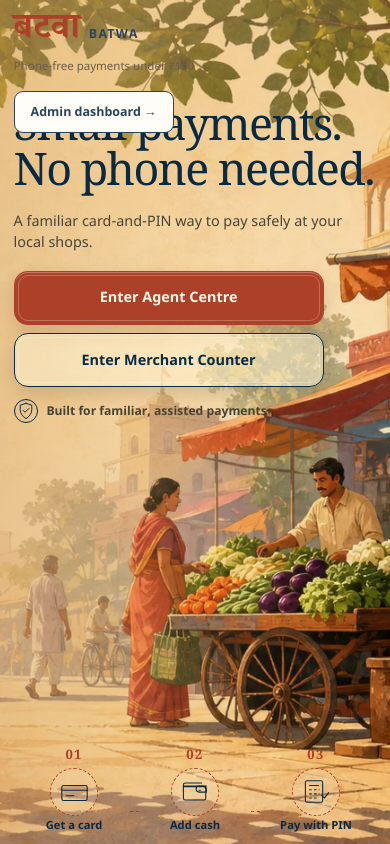
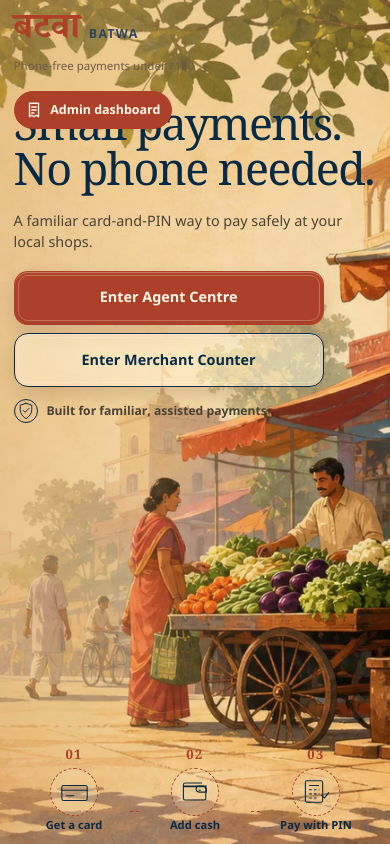
Before and after one commit to BuildItPratik/Batwa, a React (Vite) app in the folder frontend/agent-portal/: page / in a window 390 px wide. Built offline with nearby package versions, Linux system fonts and the light colour scheme; no server answers.

Commit message:
refactor: update admin link classes, add PRODUCT.md, and configure live build

```diff
--- a/frontend/agent-portal/src/components/ui/WorkspaceHeader.tsx
+++ b/frontend/agent-portal/src/components/ui/WorkspaceHeader.tsx
@@ -45,7 +45,7 @@ export default function WorkspaceHeader({ pathname, role, merchant }: WorkspaceH
           <span className="workspace-identity-icon"><Icon name={ROLE_ICONS[role] || 'userPlus'} size={19} /></span>
           <span><small>{identity.name}</small><strong>{identity.id}</strong></span>
         </div>
-        {role !== 'admin' && <Link className="workspace-dashboard-link" to="/admin"><Icon name="receipt" size={18} /><span>{copy.navigation.admin}</span></Link>}
+        {role !== 'admin' && <Link className="batwa-admin-link" to="/admin"><Icon name="receipt" size={18} /><span>{copy.navigation.admin}</span></Link>}
       </div>
     </header>
   )
--- a/frontend/agent-portal/src/i18n/copy.ts
+++ b/frontend/agent-portal/src/i18n/copy.ts
@@ -342,7 +342,6 @@ const en = {
     description: 'A familiar card-and-PIN way to pay safely at your local shops.',
     enterAgent: 'Enter Agent Centre',
     enterMerchant: 'Enter Merchant Counter',
-    liveDashboard: 'Admin dashboard →',
     note: 'Built for familiar, assisted payments',
     steps: {
       card: 'Get a card',
--- a/frontend/agent-portal/src/pages/LandingPage.tsx
+++ b/frontend/agent-portal/src/pages/LandingPage.tsx
@@ -1,5 +1,6 @@
 import { Link } from 'react-router-dom'
 import BatwaBrand from '../components/ui/BatwaBrand'
+import Icon from '../components/ui/Icon'
 import { useLanguage } from '../i18n/LanguageContext'
 import { joinAppPath } from '../config/appBase'
 
@@ -20,8 +21,9 @@ export default function LandingPage() {
     <main className="landing-page" aria-label={copy.landing.ariaLabel}>
       <div className="landing-topbar">
         <a href={joinAppPath('/')} aria-label={copy.common.returnHome}><BatwaBrand descriptor={copy.landing.descriptor} /></a>
-        <a className="batwa-button batwa-button-secondary batwa-button-small landing-admin-button" href={joinAppPath('/admin')}>
-          {copy.landing.liveDashboard}
+        <a className="batwa-admin-link" href={joinAppPath('/admin')}>
+          <Icon name="receipt" size={18} />
+          {copy.navigation.admin}
         </a>
       </div>
       <section className="landing-stage" aria-labelledby="landing-title">
--- a/frontend/agent-portal/src/styles/ui.css
+++ b/frontend/agent-portal/src/styles/ui.css
@@ -394,8 +394,9 @@ h1, h2, h3, p { overflow-wrap: anywhere; }
 .workspace-breadcrumb { display: flex; align-items: baseline; gap: 0.55rem; color: var(--workspace-ink); font-size: 1.05rem; }
 .workspace-breadcrumb strong { color: var(--workspace-terracotta); font-weight: 600; }
 .workspace-header-actions { display: flex; align-items: center; justify-content: flex-end; gap: 0.75rem; margin-left: auto; }
-.workspace-dashboard-link { display: inline-flex; min-height: 42px; align-items: center; gap: 0.45rem; border: 1px solid var(--workspace-terracotta); border-radius: 999px; background: var(--workspace-terracotta); color: #fff8ea; padding: 0.55rem 0.85rem; font-size: 0.78rem; font-weight: 700; text-decoration: none; transition: transform 180ms ease, background 180ms ease; }
-.workspace-dashboard-link:hover { background: var(--workspace-terracotta-dark); transform: translateY(-1px); }
+.batwa-admin-link { display: inline-flex; min-height: 42px; align-items: center; gap: 0.45rem; border: 1px solid var(--workspace-terracotta, var(--batwa-terracotta)); border-radius: 999px; background: var(--workspace-terracotta, var(--batwa-terracotta)); color: #fff8ea; cursor: pointer; padding: 0.55rem 0.85rem; font-size: 0.78rem; font-weight: 700; text-decoration: none; transition: transform var(--batwa-motion), background var(--batwa-motion), box-shadow var(--batwa-motion); }
+.batwa-admin-link:hover { background: var(--batwa-terracotta-dark); color: #fff8ea; transform: translateY(-1px); box-shadow: var(--batwa-shadow-soft); }
+.batwa-admin-link:active { transform: translateY(0); }
 .workspace-identity { display: flex; min-width: 150px; align-items: center; gap: 0.7rem; border: 1px solid var(--workspace-border); border-radius: 12px; padding: 0.55rem 0.75rem; }
 .workspace-identity-icon { display: grid; width: 32px; height: 32px; place-items: center; color: var(--workspace-indigo); }
 .workspace-identity small, .workspace-identity strong { display: block; line-height: 1.2; }
@@ -566,8 +567,8 @@ h1, h2, h3, p { overflow-wrap: anywhere; }
   .workspace-header { min-height: 64px; padding: 0.8rem 1rem; }
   .workspace-breadcrumb { font-size: 0.86rem; }
   .workspace-header-actions { gap: 0.45rem; }
-  .workspace-dashboard-link { min-height: 38px; padding: 0.4rem 0.65rem; }
-  .workspace-dashboard-link span { display: none; }
+  .batwa-admin-link { min-height: 38px; padding: 0.4rem 0.65rem; }
+  .batwa-admin-link span { display: none; }
   .workspace-identity { min-width: 0; padding: 0.35rem 0.5rem; }
   .workspace-identity small { display: none; }
   .workspace-identity-icon { width: 25px; height: 25px; }
@@ -636,13 +637,6 @@ h1, h2, h3, p { overflow-wrap: anywhere; }
   .workspace-main .batwa-key { min-height: 42px; }
   .workspace-main .merchant-actions { margin-top: 0.6rem; }
 }
-
-/* ── Landing: quiet admin entry ───────────────────────────────────── */
-
-.landing-admin-link { display: inline-block; margin-top: 0.8rem; color: var(--hero-body, var(--batwa-ink-muted)); font-size: 0.85rem; font-weight: 600; text-decoration: underline; text-underline-offset: 3px; }
-.landing-admin-link:hover { color: var(--hero-ink, var(--batwa-ink)); }
-.landing-admin-button { position: relative; z-index: 3; border-radius: 9px; font-size: 0.78rem; }
-.landing-admin-button:hover { border-color: var(--batwa-terracotta); color: var(--batwa-terracotta-dark); }
 
 /* ── Mobile top bar tools (language menu reachable without the sidebar) ─── */
 
```
Also changed, not shown: 2 other files (tests, documents, lock files or other folders).
